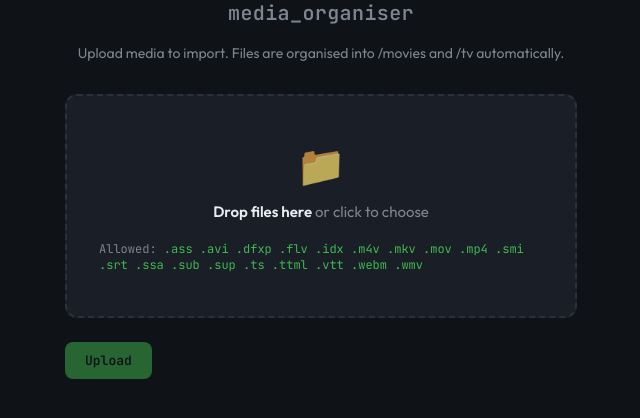
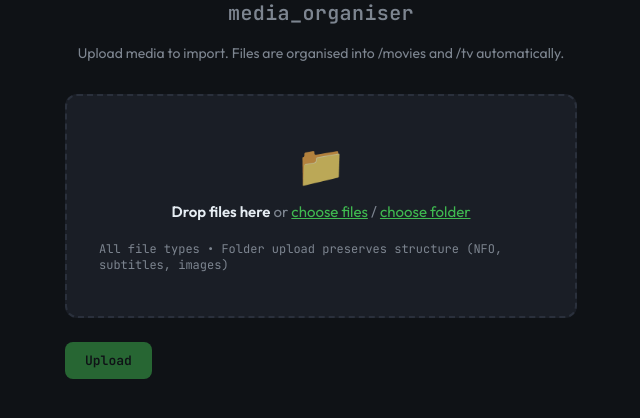
Before and after one commit to sauravyash/media_organiser, a Flask app: page / in a window 1280 px wide. Shown: the part 205-623 px from the top of the page, without its empty margins (319-959 px from the left). Run offline with Flask 3, Linux system fonts and the light colour scheme.

Commit message:
add ci + changes to web interface

```diff
--- a/media_organiser/templates/upload.html
+++ b/media_organiser/templates/upload.html
@@ -77,6 +77,16 @@
       text-align: center;
     }
     .zone .prompt strong { color: var(--text); }
+    .linkBtn {
+      background: none;
+      border: none;
+      color: var(--accent);
+      font: inherit;
+      cursor: pointer;
+      padding: 0;
+      text-decoration: underline;
+    }
+    .linkBtn:hover { color: var(--accent-dim); }
     .exts {
       font-family: "JetBrains Mono", monospace;
       font-size: 0.75rem;
@@ -119,10 +129,11 @@
 
   <form id="form" action="{{ url_for('upload') }}" method="post" enctype="multipart/form-data">
     <div class="zone" id="zone" role="button" tabindex="0">
-      <input type="file" name="files" id="files" multiple accept="{{ allowed_extensions | join(',') }}">
+      <input type="file" name="files" id="files" multiple>
+      <input type="file" name="folder" id="folder" webkitdirectory style="display:none">
       <span class="icon" aria-hidden="true">📁</span>
-      <span class="prompt"><strong>Drop files here</strong> or click to choose</span>
-      <span class="exts">Allowed: <span>{{ allowed_extensions | join(" ") }}</span></span>
+      <span class="prompt"><strong>Drop files here</strong> or <button type="button" class="linkBtn" id="pickFiles">choose files</button> / <button type="button" class="linkBtn" id="pickFolder">choose folder</button></span>
+      <span class="exts">All file types • Folder upload preserves structure (NFO, subtitles, images)</span>
     </div>
     <button type="submit" class="btn" id="submitBtn" disabled>Upload</button>
   </form>
@@ -131,37 +142,50 @@
 
   <script>
     const zone = document.getElementById("zone");
-    const input = document.getElementById("files");
+    const filesInput = document.getElementById("files");
+    const folderInput = document.getElementById("folder");
     const submitBtn = document.getElementById("submitBtn");
     const feedback = document.getElementById("feedback");
     const form = document.getElementById("form");
 
+    document.getElementById("pickFiles").addEventListener("click", (e) => { e.stopPropagation(); folderInput.value = ""; filesInput.click(); });
+    document.getElementById("pickFolder").addEventListener("click", (e) => { e.stopPropagation(); filesInput.value = ""; folderInput.click(); });
+
     function updateSubmit() {
-      submitBtn.disabled = !input.files.length;
+      const hasFiles = filesInput.files.length > 0 || folderInput.files.length > 0;
+      submitBtn.disabled = !hasFiles;
     }
 
-    zone.addEventListener("click", () => input.click());
-    zone.addEventListener("keydown", (e) => { if (e.key === "Enter" || e.key === " ") { e.preventDefault(); input.click(); } });
-    input.addEventListener("change", updateSubmit);
+    zone.addEventListener("click", (e) => { if (!e.target.closest(".linkBtn")) filesInput.click(); });
+    zone.addEventListener("keydown", (e) => { if (e.key === "Enter" || e.key === " ") { e.preventDefault(); filesInput.click(); } });
+    filesInput.addEventListener("change", updateSubmit);
+    folderInput.addEventListener("change", updateSubmit);
 
     zone.addEventListener("dragover", (e) => { e.preventDefault(); zone.classList.add("dragover"); });
     zone.addEventListener("dragleave", () => zone.classList.remove("dragover"));
     zone.addEventListener("drop", (e) => {
       e.preventDefault();
       zone.classList.remove("dragover");
-      input.files = e.dataTransfer.files;
+      folderInput.value = "";
+      filesInput.files = e.dataTransfer.files;
       updateSubmit();
     });
 
     form.addEventListener("submit", async (e) => {
-      if (!input.files.length) { e.preventDefault(); return; }
+      const useFolder = folderInput.files.length > 0;
+      const fileList = useFolder ? folderInput.files : filesInput.files;
+      if (!fileList.length) { e.preventDefault(); return; }
       e.preventDefault();
       submitBtn.disabled = true;
       feedback.textContent = "";
       feedback.className = "feedback";
 
       const fd = new FormData();
-      for (const f of input.files) fd.append("files", f);
+      for (let i = 0; i < fileList.length; i++) {
+        const f = fileList[i];
+        fd.append("files", f);
+        fd.append("paths", f.webkitRelativePath || f.name);
+      }
 
       try {
         const r = await fetch("{{ url_for('upload') }}", { method: "POST", body: fd });
@@ -173,10 +197,11 @@
           }
           if (data.rejected && data.rejected.length) {
             feedback.className = "feedback error";
-            feedback.innerHTML = (feedback.innerHTML || "") + "Rejected (wrong type): <ul><li>" + data.rejected.join("</li><li>") + "</li></ul>";
+            feedback.innerHTML = (feedback.innerHTML || "") + "Rejected: <ul><li>" + data.rejected.join("</li><li>") + "</li></ul>";
           }
           if (!data.saved?.length && !data.rejected?.length) feedback.textContent = "No files uploaded.";
-          input.value = "";
+          filesInput.value = "";
+          folderInput.value = "";
           updateSubmit();
         } else {
           feedback.className = "feedback error";
--- a/media_organiser/web.py
+++ b/media_organiser/web.py
@@ -3,10 +3,6 @@ import os
 from pathlib import Path
 
 from flask import Flask, request, render_template, jsonify, redirect, url_for
-
-from .constants import VIDEO_EXTS, SUB_EXTS
-
-UPLOAD_EXTS = VIDEO_EXTS | SUB_EXTS
 
 app = Flask(
     __name__,
@@ -22,13 +18,21 @@ def get_import_dir() -> Path:
     return path
 
 
-def allowed_file(filename: str) -> bool:
-    return Path(filename).suffix.lower() in UPLOAD_EXTS
+def _safe_relative_path(import_dir: Path, rel_path: str) -> Path | None:
+    """Resolve rel_path under import_dir, rejecting path traversal. Returns None if invalid."""
+    base = import_dir.resolve()
+    try:
+        resolved = (import_dir / rel_path).resolve()
+        if base in resolved.parents:
+            return resolved
+    except (ValueError, OSError):
+        pass
+    return None
 
 
 @app.route("/")
 def index():
-    return render_template("upload.html", allowed_extensions=sorted(UPLOAD_EXTS))
+    return render_template("upload.html")
 
 
 @app.route("/upload", methods=["POST"])
@@ -43,23 +47,26 @@ def upload():
             return jsonify({"error": "No files selected"}), 400
         return redirect(url_for("index"))
 
+    paths = request.form.getlist("paths")
     saved = []
     rejected = []
-    for f in files:
+    for i, f in enumerate(files):
         if not f or not f.filename:
             continue
-        if not allowed_file(f.filename):
-            rejected.append(f.filename)
+        rel_path = paths[i] if i < len(paths) else f.filename
+        dest = _safe_relative_path(import_dir, rel_path)
+        if dest is None:
+            rejected.append(rel_path)
             continue
-        dest = import_dir / f.filename
+        dest.parent.mkdir(parents=True, exist_ok=True)
         if dest.exists():
-            base, ext = dest.stem, dest.suffix
+            stem, ext = dest.stem, dest.suffix
             n = 1
             while dest.exists():
-                dest = import_dir / f"{base} ({n}){ext}"
+                dest = dest.parent / f"{stem} ({n}){ext}"
                 n += 1
         f.save(str(dest))
-        saved.append(dest.name)
+        saved.append(str(dest.relative_to(import_dir)))
 
     if request.accept_mimetypes.best == "application/json":
         return jsonify({"saved": saved, "rejected": rejected})
```
Also changed, not shown: .github/workflows/ci.yml, readme.md, 1 other file.
